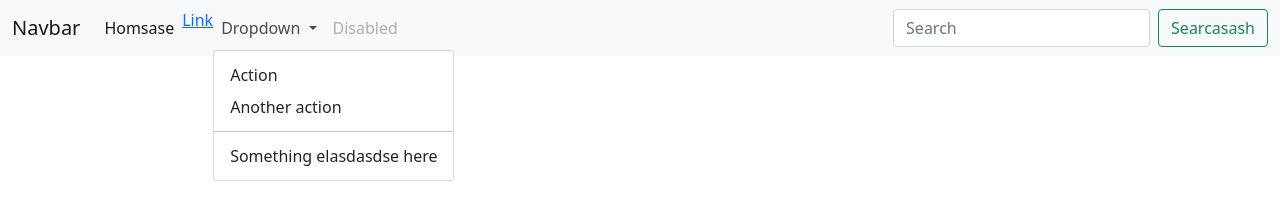
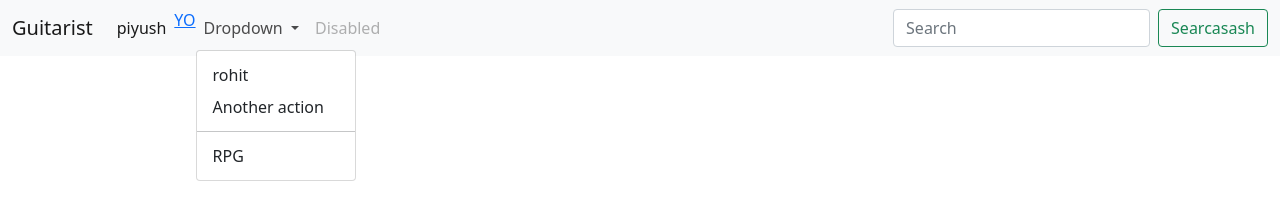
Before and after one commit to Dev-AayushG/DemoBranchPush, a plain HTML site: page index.html in a window 1280 px wide. Both pictures are taken after a click on the button "Dropdown". Drawn offline with nearby package versions, Linux system fonts and the light colour scheme.

Commit message:
Changes in branch1

```diff
--- a/index.html
+++ b/index.html
@@ -13,27 +13,27 @@
   <body>
     <nav class="navbar navbar-expand-lg navbar-light bg-light">
         <div class="container-fluid">
-          <a class="navbar-brand" href="#">Navbar</a>
+          <a class="navbar-brand" href="#">Guitarist</a>
           <button class="navbar-toggler" type="button" data-bs-toggle="collapse" data-bs-target="#navbarSupportedContent" aria-controls="navbarSupportedContent" aria-expanded="false" aria-label="Toggle navigation">
             <span class="navbar-toggler-icon"></span>
           </button>
           <div class="collapse navbar-collapse" id="navbarSupportedContent">
             <ul class="navbar-nav me-auto mb-2 mb-lg-0">
               <li class="nav-item">
-                <a class="nav-link active" aria-current="page" href="#">Homsase</a>
+                <a class="nav-link active" aria-current="page" href="#">piyush</a>
               </li>
               <li class="nav-item">
-                <a class="nav-liasdsnk" href="#">Link</a>
+                <a class="nav-liasdsnk" href="#">YO</a>
               </li>
               <li class="nav-item dropdown">
                 <a class="nav-link dropdown-toggle" href="#" id="navbarDasdadropdown" role="button" data-bs-toggle="dropdown" aria-expanded="false">
                   Dropdown
                 </a>
                 <ul class="dropdown-menu" aria-labelledby="navbarDropdown">
-                  <li><a class="dropdown-item" href="#">Action</a></li>
+                  <li><a class="dropdown-item" href="#">rohit</a></li>
                   <li><a class="dropdown-item" href="#">Another action</a></li>
                   <li><hr class="dropdown-divider"></li>
-                  <li><a class="dropdown-item" href="#">Something elasdasdse here</a></li>
+                  <li><a class="dropdown-item" href="#">RPG</a></li>
                 </ul>
               </li>
               <li class="nav-item">
```
